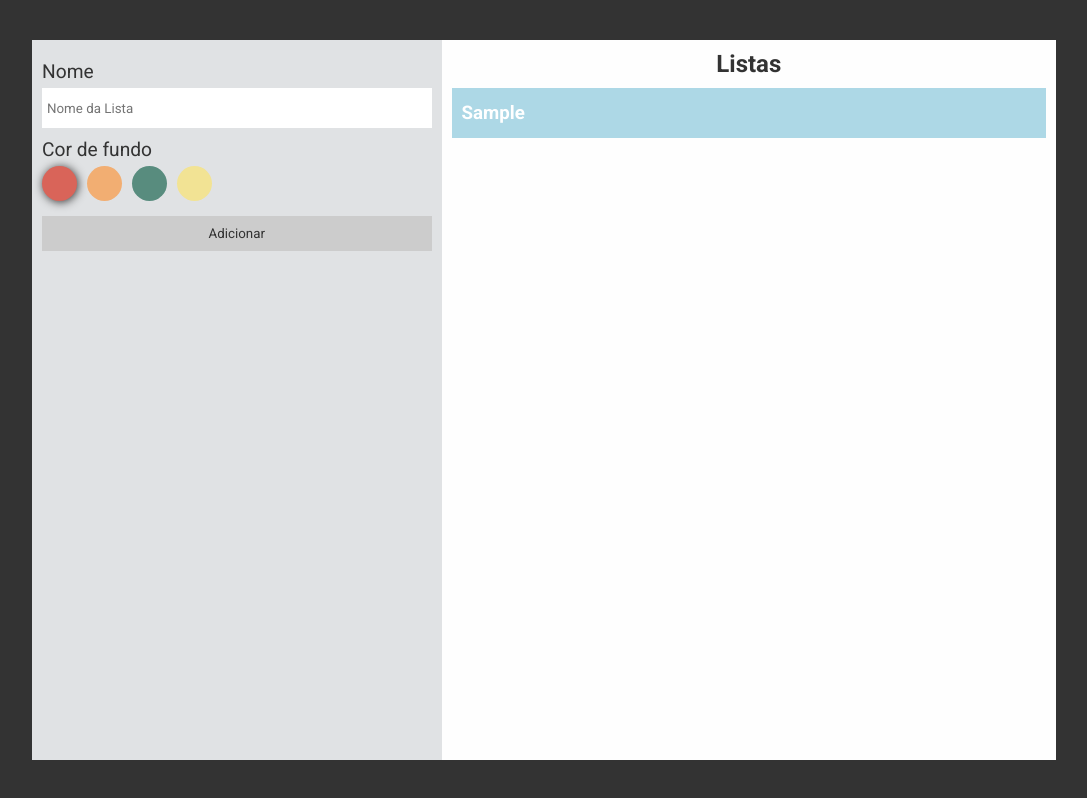
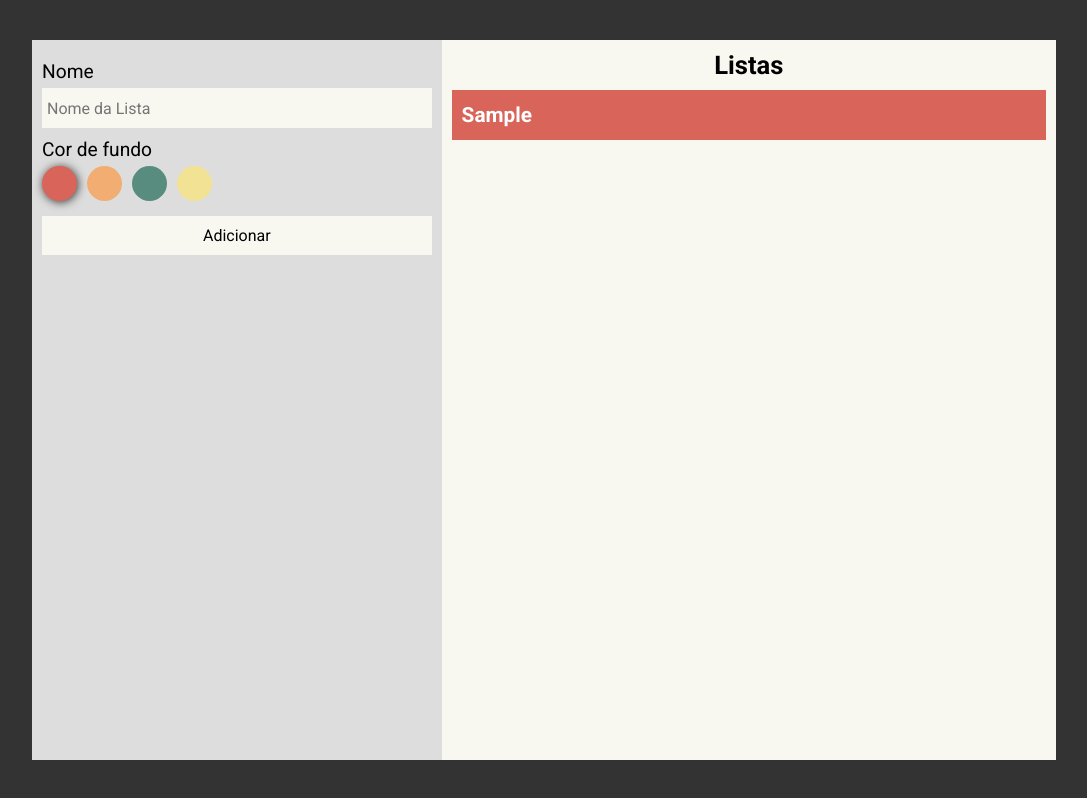
Before and after one commit to dhayananascimento/todolist, a plain HTML site: page index.html in a window 1280 px wide. Both pictures are taken after typing "Sample" into the empty fields and a click on the button "Adicionar". Shown: the whole page, without its empty margins (96-1183 px from the left). Drawn offline with Linux system fonts and the light colour scheme.

Commit message:
lista com cores e adição de itens

```diff
--- a/index.html
+++ b/index.html
@@ -17,17 +17,17 @@
     <main class="container">
         <div class="container-one">
             <form>
-                <label for="listName" class="titles">Nome</label>
+                <label for="listName" class="container-one-titles">Nome</label>
                 <input id="listName" placeholder="Nome da Lista">
             </form>
 
-            <p class="titles">Cor de fundo</p>
+            <p class="container-one-titles">Cor de fundo</p>
 
             <div class="container-colors">
-                <div id="0" style="background-color: #d96459"   onclick="changeColor(this)" class="colors selected"></div>
-                <div id="1" style="background-color: #f2ae72;"  onclick="changeColor(this)" class="colors"></div>
-                <div id="2" style="background-color: #588c7e;"  onclick="changeColor(this)" class="colors"></div>
-                <div id="3" style="background-color: #f2e394;"  onclick="changeColor(this)" class="colors"></div>
+                <button id="0" style="background-color: #d96459"   onclick="changeColor(this)" class="colors selected"></button>
+                <button id="1" style="background-color: #f2ae72;"  onclick="changeColor(this)" class="colors"></button>
+                <button id="2" style="background-color: #588c7e;"  onclick="changeColor(this)" class="colors"></button>
+                <button id="3" style="background-color: #f2e394;"  onclick="changeColor(this)" class="colors"></button>
             </div>
 
             <button onclick="addList()">Adicionar</button>
@@ -38,14 +38,16 @@
             <div class="container-lists">
                 <!-- <div class="container-list">
                     <h3>Nome da Lita</h3>
-                    <div class="container-itens">
+                    <div class="container-list-itens">
                         <div class="container-addItem">
                             <input type="text" placeholder="item">
                             <button>Adicionar</button>
                         </div>
-                        <div class="item">item </div>
-                        <div class="item">item </div>
-                        <div class="item">item </div>
+                        <div id="">
+                            <div class="item">item </div>
+                            <div class="item">item </div>
+                            <div class="item">item </div>
+                        </div>
                     </div>
                 </div>                 -->
             </div>
--- a/script.js
+++ b/script.js
@@ -1,17 +1,16 @@
 const inputElement = document.querySelector("#listName");
 const listElement = document.querySelector(".container-lists");
-const itensElement = document.querySelector(".container-itens");
 const buttonsElement = document.querySelectorAll(".colors");
 
 let lists = [];
 
 const addList = () => {
-
+    let id = new Date();
     let name = (inputElement.value).trim();
-    let color = "pink";
+    let color = document.querySelector(".selected").style.backgroundColor;
 
     if(name != "")
-        lists.push({ name, color, itens: [] })
+        lists.push({id, name, color, itens: [] })
     else
         alert("Campo vazio!");
 
@@ -19,26 +18,44 @@ const addList = () => {
     renderLists();
 }
 
-const addItem = () => {
+const addItem = (index, id, value) => {
+    lists[index].itens.push({
+        name: value,
+        completed: false
+    });
+    renderItens(index,id);
+}
 
+const renderItens = (index, id) => {
+    let containerElement = document.getElementById(`${id}`);
+    containerElement.innerHTML = "";
+
+    lists[index].itens.forEach(element => {
+        let item = document.createElement("div");
+        item.innerText = element.name;
+        item.classList.add("item");
+        containerElement.appendChild(item);
+    });
 }
 
 const renderLists = () => {
     listElement.innerHTML = "";
 
-    lists.forEach(element => {
-
+    lists.forEach((element,index) => {
         let container  = document.createElement("div");
         container.classList.add("container-list");
 
         let title = document.createElement("h3");
         title.innerText = element.name;
-        title.addEventListener("click", () => {
-            containerItens.classList.toggle("toggle");
-        })
+        title.classList.add("list-title");
+        title.style.backgroundColor = element.color;
+        title.addEventListener("click", () => containerListItens.classList.toggle("toggle"));
+
+        let containerListItens = document.createElement("div");
+        containerListItens.classList.add("container-list-itens");
 
         let containerItens = document.createElement("div");
-        containerItens.classList.add("container-itens");
+        containerItens.setAttribute("id", element.name+index);
 
         let containerAddItens = document.createElement("div");
         containerAddItens.classList.add("container-addItem");
@@ -48,21 +65,24 @@ const renderLists = () => {
 
         let button = document.createElement("button");
         button.textContent = "Adicionar";
-
+        button.addEventListener("click", () => {
+            addItem(index, containerItens.id,input.value);
+            input.value = "";
+        });
 
         containerAddItens.appendChild(input);
         containerAddItens.appendChild(button);
+        containerListItens.appendChild(containerAddItens);
+        containerListItens.appendChild(containerItens);
+        container.appendChild(title);
+        container.appendChild(containerListItens);
+        listElement.appendChild(container);
 
-        containerItens.appendChild(containerAddItens);
-
-        container.appendChild(title);
-        container.appendChild(containerItens);
-
-        listElement.appendChild(container);
+        renderItens(index, containerItens.id);
     });
 }
 
-const changeColor = (value) => {
+const changeColor = value => {
     buttonsElement.forEach(element => {
         if(element.id == value.id)
             element.classList.contains("selected")? null : element.classList.add("selected");
--- a/styles.css
+++ b/styles.css
@@ -4,7 +4,7 @@
     margin: 0;
     padding: 0;
     outline: 0;
-    color: #333;
+    font-size: 1em;
     box-sizing: border-box;
     font-family: 'Roboto', sans-serif;
 }
@@ -29,30 +29,25 @@ button {
     padding: 10px;
     cursor: pointer;
     margin-top: 5px;
-    background-color: #ccc;
+    background-color: #f8f8f1;
 }
 
 input {
-    margin-top: 5px;
-    padding: 5px;
     width: 100%;
     height: 40px;
-    border: none
+    padding: 5px;
+    border: none;
+    margin-top: 5px;
+    background-color: #f8f8f1;
 }
 
 h2 {
+    font-size: 1.6em;
     text-align: center;
     margin-bottom: 10px;
 }
 
-h3 {
-    color: #fff;
-    height: 50px;
-    cursor: pointer;
-    line-height: 50px;
-    padding-left: 10px;
-    background-color: lightblue;
-}
+h3 { font-size: 1.3em; }
 
 
 .container {
@@ -66,15 +61,12 @@ h3 {
     height: 100%;
     padding: 10px;
     overflow-y: auto;
-    /* background-color:skyblue; */
-    background-color: #e0e2e4;
-
+    background-color: #ddd;
     display: flex;
     flex-direction: column;
-    /* justify-content: center; */
 }
 
-.titles {
+.container-one-titles {
     font-size: 1.2em;
     margin-top: 10px;
 }
@@ -102,18 +94,18 @@ h3 {
     height: 100%;
     padding: 10px;
     overflow-y: auto;
-    background-color: #fefefe;
+    background-color: #f8f8f1;
+}
+
+.container-lists {
+    width: 100%;
 }
 
 .container-list {
     margin-bottom: 10px;
 }
 
-.container-lists {
-    width: 100%;
-}
-
-.container-itens {
+.container-list-itens {
     width: 100%;
     display: none;
 }
@@ -122,9 +114,18 @@ h3 {
     display: flex;
 }
 
+.list-title {
+    height: 50px;
+    color: #fff;
+    cursor: pointer;
+    line-height: 50px;
+    padding-left: 10px;
+}
+
 .item {
     margin: 10px;
     padding: 10px;
+    color: #333;
     border: 1px solid #333;
 }
 
```
